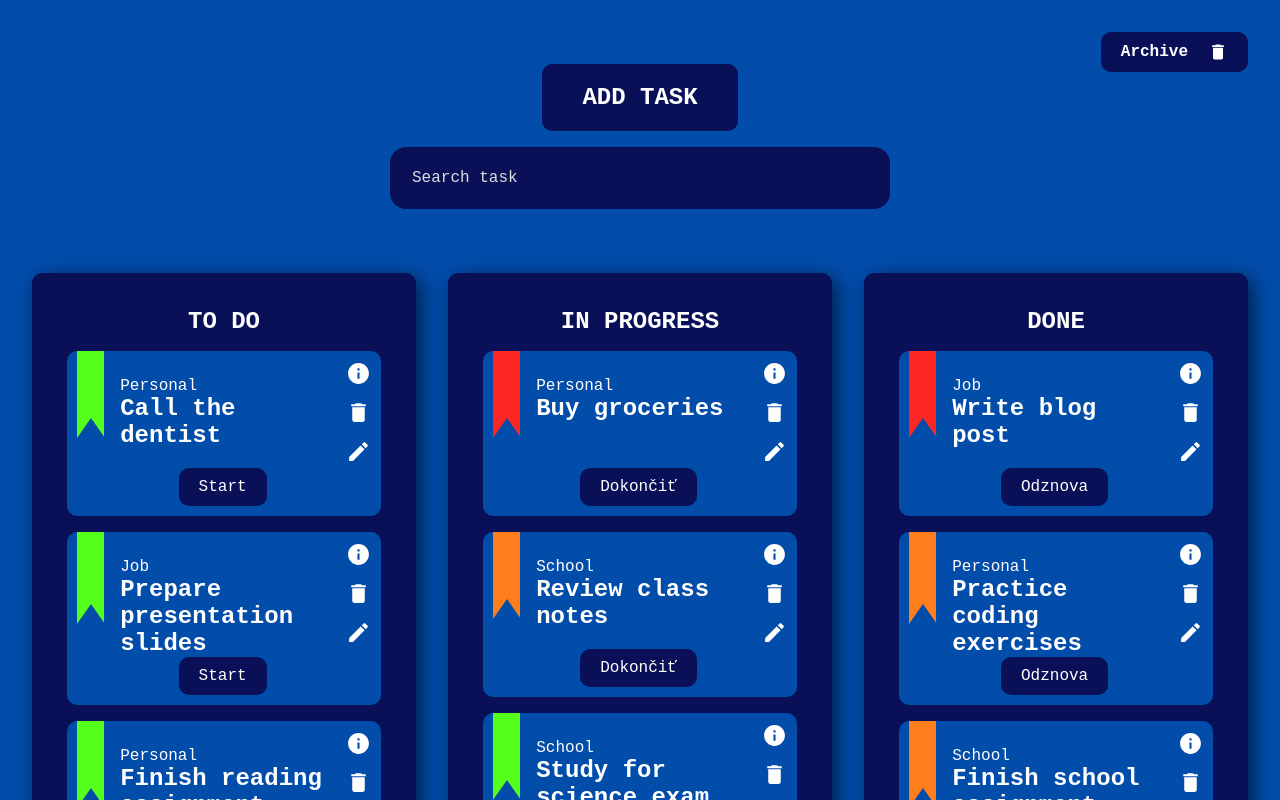
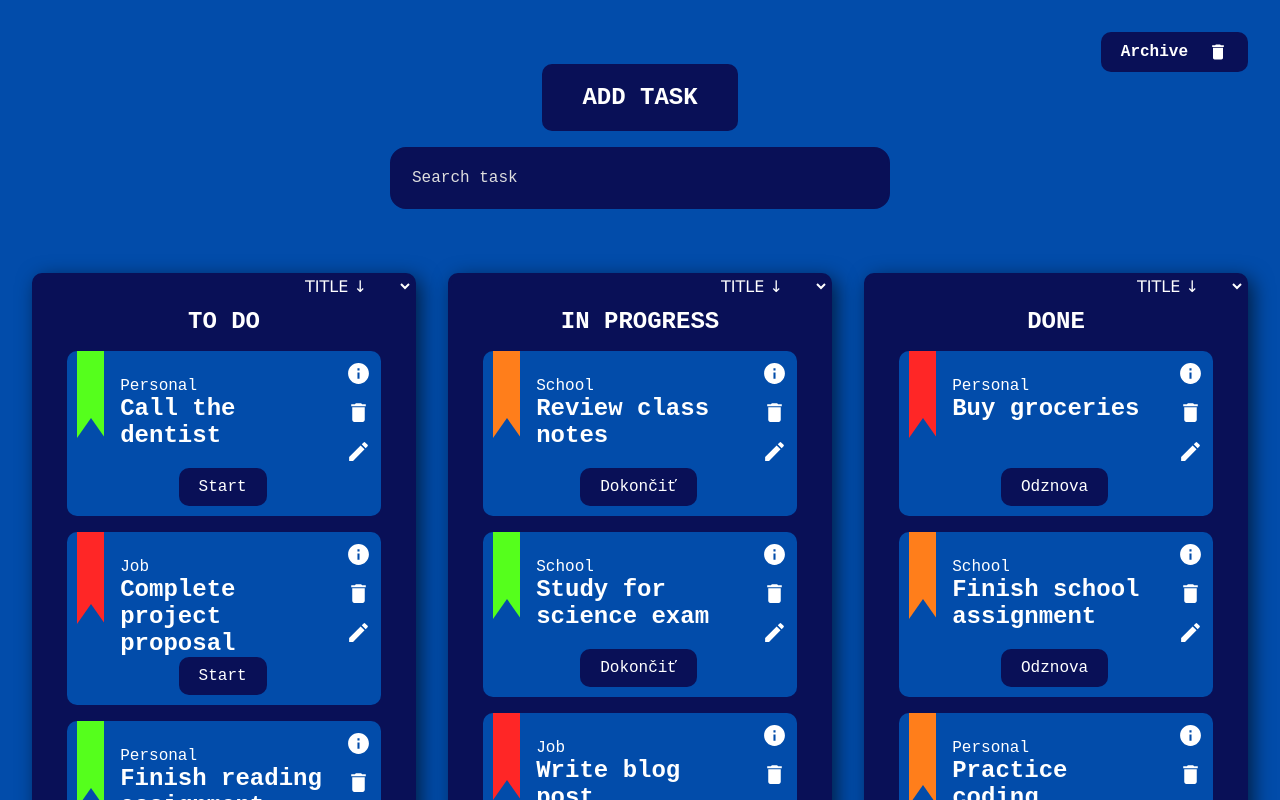
Before and after one commit to JaroslavDrozd000/TODO, a React (Vite) app: page / in a window 1280 px wide. Shown: the top 800 px of the page. Built offline with nearby package versions, Linux system fonts and the light colour scheme; data requests are answered from the project's data file.

Commit message:
sorting in list done

```diff
--- a/data/db.json
+++ b/data/db.json
@@ -2,7 +2,7 @@
   "todos": [
     {
       "id": "2",
-      "status": "inProgress",
+      "status": "done",
       "title": "Buy groceries",
       "description": "Purchase ingredients for the week, including fruits, vegetables, and snacks.",
       "priority": "high",
@@ -34,7 +34,7 @@
     },
     {
       "id": "10",
-      "status": "done",
+      "status": "inProgress",
       "title": "Write blog post",
       "description": "Draft the next blog post about productivity tips for remote workers.",
       "priority": "high",
--- a/src/components/todo/TodoList.tsx
+++ b/src/components/todo/TodoList.tsx
@@ -1,23 +1,62 @@
-import { DragEvent, useMemo } from 'react';
+import { DragEvent, useMemo, useState } from 'react';
 import { useAppContext, useGetTodosDetail, useEditTodo } from '../../hooks';
 import { ITodoItem, ITodoList } from '../../utils/interfaces/interface';
 import './todoList.css';
 import { TodoItem } from '..';
+import { PRIORITY_ENUM } from '../../utils/enums/enums';
 
 interface ITodoListParams extends ITodoList {}
 
 const TodoList = ({ heading, status, buttonLabel, todos }: ITodoListParams) => {
   const { todoTitleSearch, setReload, reload } = useAppContext();
 
-  const tempTodos = useMemo(
-    () =>
-      todos.filter((todo) =>
-        todo.title
-          .toLocaleLowerCase()
-          .includes(todoTitleSearch.toLocaleLowerCase())
-      ),
-    [todoTitleSearch, todos]
-  );
+  const [order, setOrder] = useState<string>('title');
+  const tempTodos = useMemo(() => {
+    // Filter todos by title
+    const filteredTodos = todos.filter((todo) =>
+      todo.title
+        .toLocaleLowerCase()
+        .includes(todoTitleSearch.toLocaleLowerCase())
+    );
+
+    // Arr for sorting order
+    const priorityOrder = [
+      PRIORITY_ENUM.low,
+      PRIORITY_ENUM.medium,
+      PRIORITY_ENUM.high,
+    ];
+
+    // Sort based on the order value
+    return filteredTodos.sort((a, b) => {
+      switch (order) {
+        // A to Z
+        case 'title':
+          return a.title.localeCompare(b.title);
+
+        // Z to A
+        case '-title':
+          return b.title.localeCompare(a.title);
+
+        // LOW to HIGH
+        case 'priority':
+          return (
+            priorityOrder.indexOf(a.priority) -
+            priorityOrder.indexOf(b.priority)
+          );
+
+        // HIGH to LOW
+        case '-priority':
+          return (
+            priorityOrder.indexOf(b.priority) -
+            priorityOrder.indexOf(a.priority)
+          );
+
+        // If the order is not recognize
+        default:
+          return 0;
+      }
+    });
+  }, [todoTitleSearch, todos, order]);
 
   const getTodosDetail = useGetTodosDetail();
   const editTodo = useEditTodo();
@@ -68,6 +107,17 @@ const TodoList = ({ heading, status, buttonLabel, todos }: ITodoListParams) => {
       onDragOver={handleDragOver}
       onDragLeave={handleDragLeave}
     >
+      <select
+        className='todo-list-sort size-lg'
+        name='sort'
+        defaultValue={order}
+        onChange={(e) => setOrder(e.target.value)}
+      >
+        <option value='title'>Title ↓</option>
+        <option value='priority'>Priority ↓</option>
+        <option value='-title'>Title ↑</option>
+        <option value='-priority'>Priority ↑</option>
+      </select>
       <h1 className='todo-list-heading size-xxl'>{heading}</h1>
       {tempTodos.length === 0 ? (
         <h1 className='todo-list-empty size-xxl'>{heading} list is empty</h1>
--- a/src/components/todo/todoList.css
+++ b/src/components/todo/todoList.css
@@ -1,4 +1,5 @@
 .todo-list-container {
+  position: relative;
   width: 100%;
   height: 100%;
   overflow: auto;
@@ -25,3 +26,15 @@
 .todo-list-empty {
   font-weight: 100;
 }
+
+.todo-list-sort {
+  position: absolute;
+  top: 0;
+  right: 0;
+  border: none;
+  background: none;
+  color: white;
+  text-transform: uppercase;
+  font-family: Verdana, Geneva, Tahoma, sans-serif;
+  cursor: pointer;
+}
```
